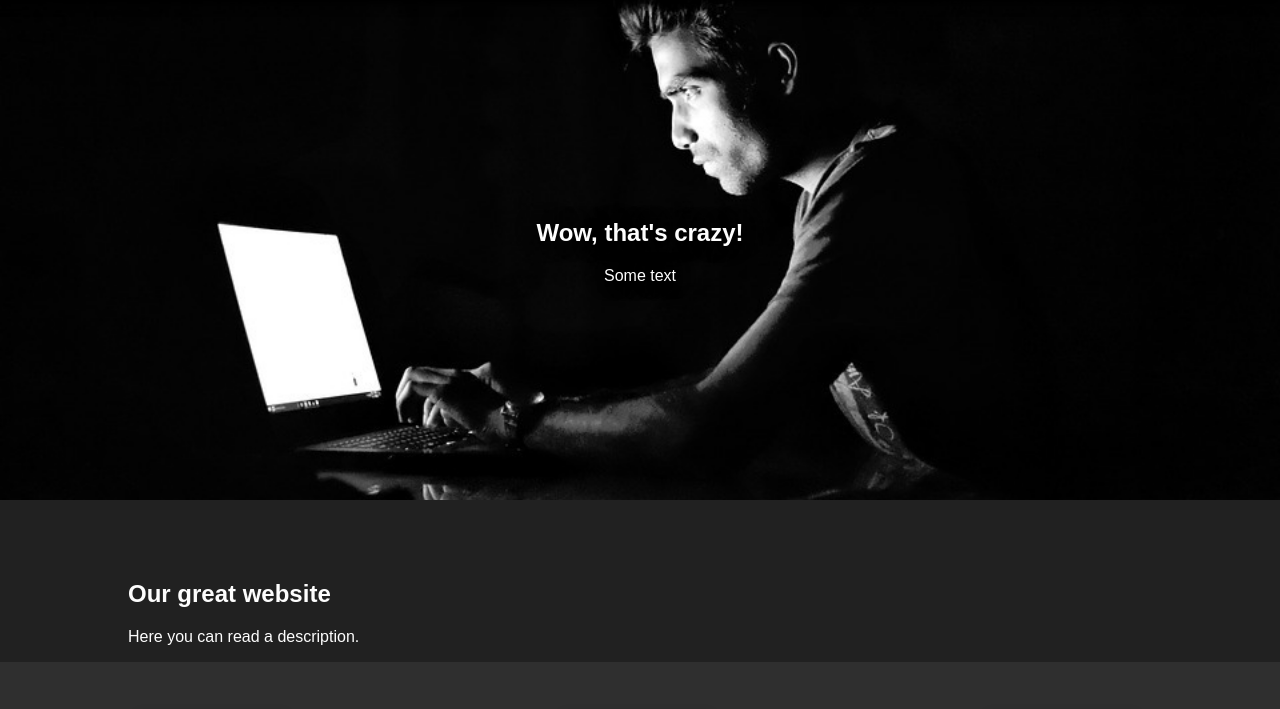
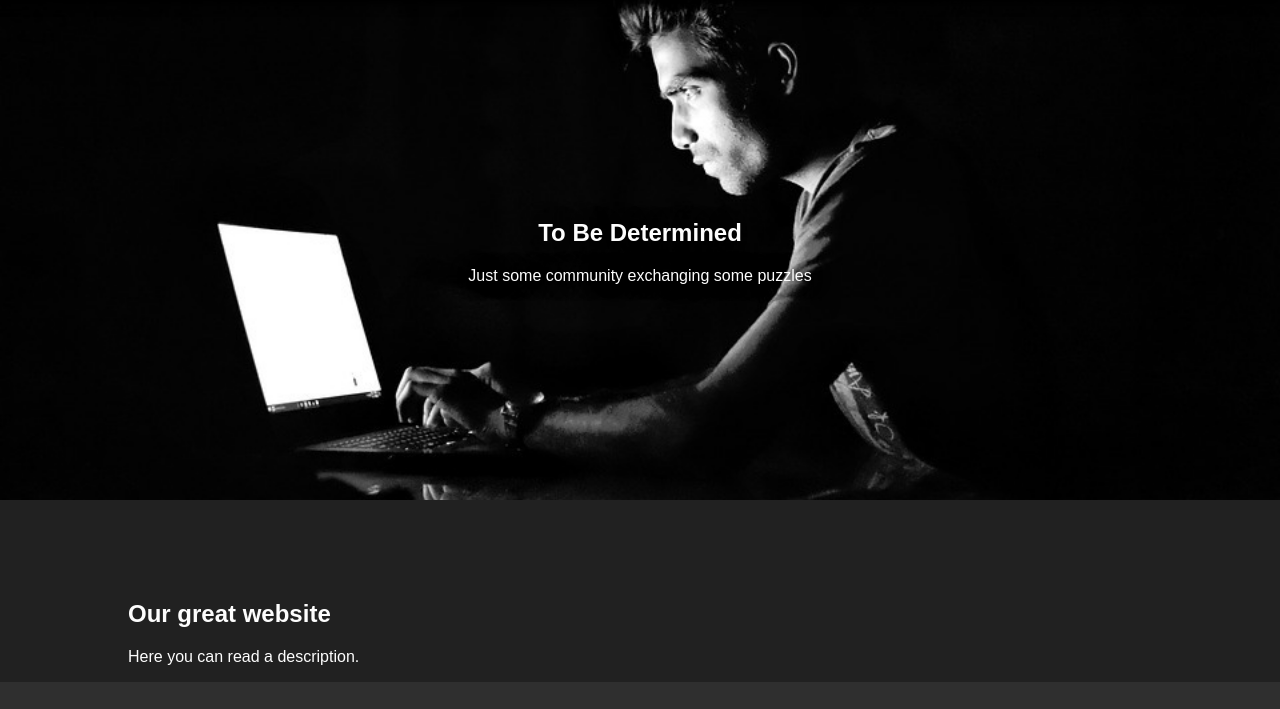
Before and after one commit to idontwannachooseanotherusername/KrassesWebprojekt, a plain HTML site: page Frontend/index.html in a window 1280 px wide. Shown: the part 70-779 px from the top of the page. Drawn offline with Linux system fonts and the light colour scheme.

Commit message:
css beautify, body is now display:grid for chrome bugfix

```diff
--- a/Frontend/css/main.css
+++ b/Frontend/css/main.css
@@ -8,6 +8,7 @@ body{
     padding: 0;
     background: #212121;
     color: #fdfdfd;
+    display: grid;
 }
 h1{
 
@@ -322,6 +323,10 @@ article{
 .login-form p{
     text-align: center;
 }
+.login-form ::placeholder {
+  color: lightgrey;
+  opacity: 1;
+}
 .login-submit{
     margin-top: 150px;
 }
--- a/Frontend/index.html
+++ b/Frontend/index.html
@@ -1,7 +1,7 @@
 <!DOCTYPE html>
 <html lang="en">
     <head>
-        <title>Krasses Webprojekt</title>
+        <title>To Be Determined</title>
         <meta charset="UTF-8">
         <meta name="viewport" content="width=device-width, initial-scale=1.0">
         <link rel="stylesheet" type="text/css" href="css/main.css"></link>
@@ -33,8 +33,8 @@
         </nav>
         <section class="top-image">
             <div>
-                <h1>Wow, that's crazy!</h1>
-                <p>Some text</p>
+                <h1>To Be Determined</h1>
+                <p>Just some community exchanging some puzzles</p>
             </div>
         </section>
         <main>
```
Also changed, not shown: Frontend/login.html (+1 -1 lines).
